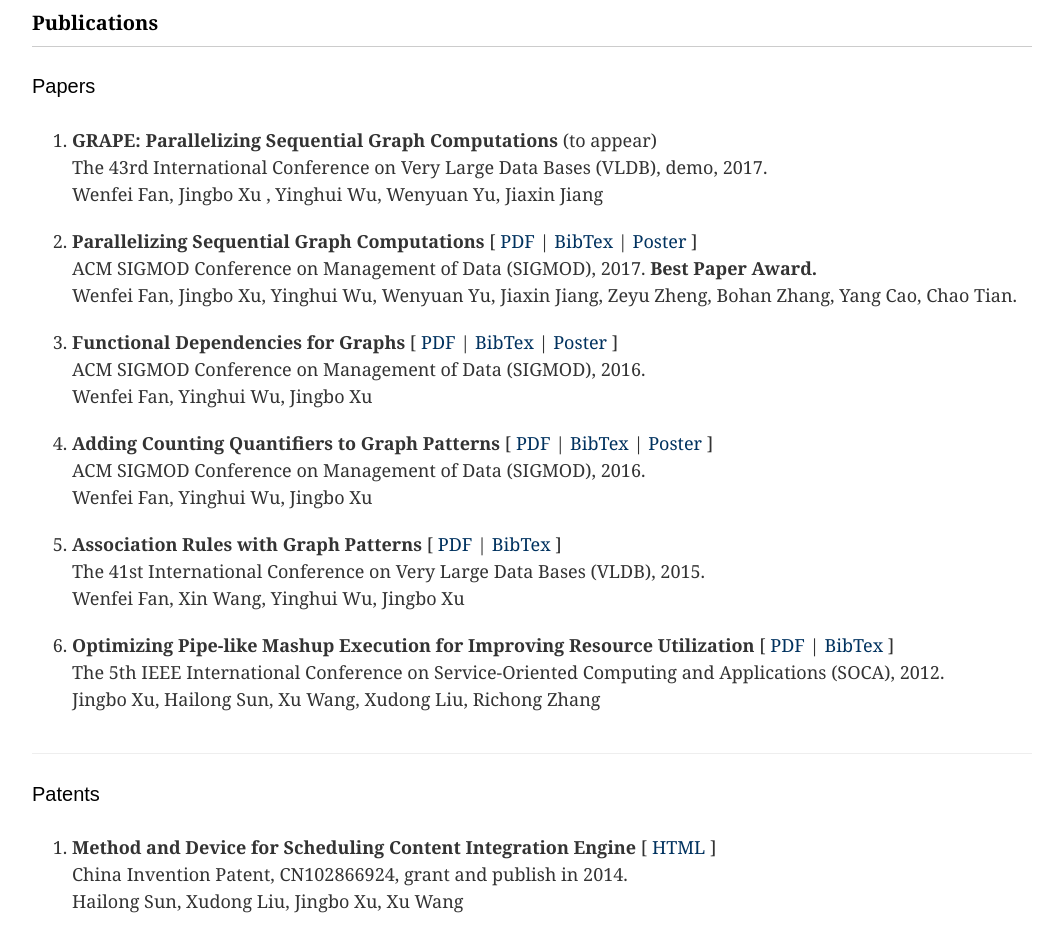
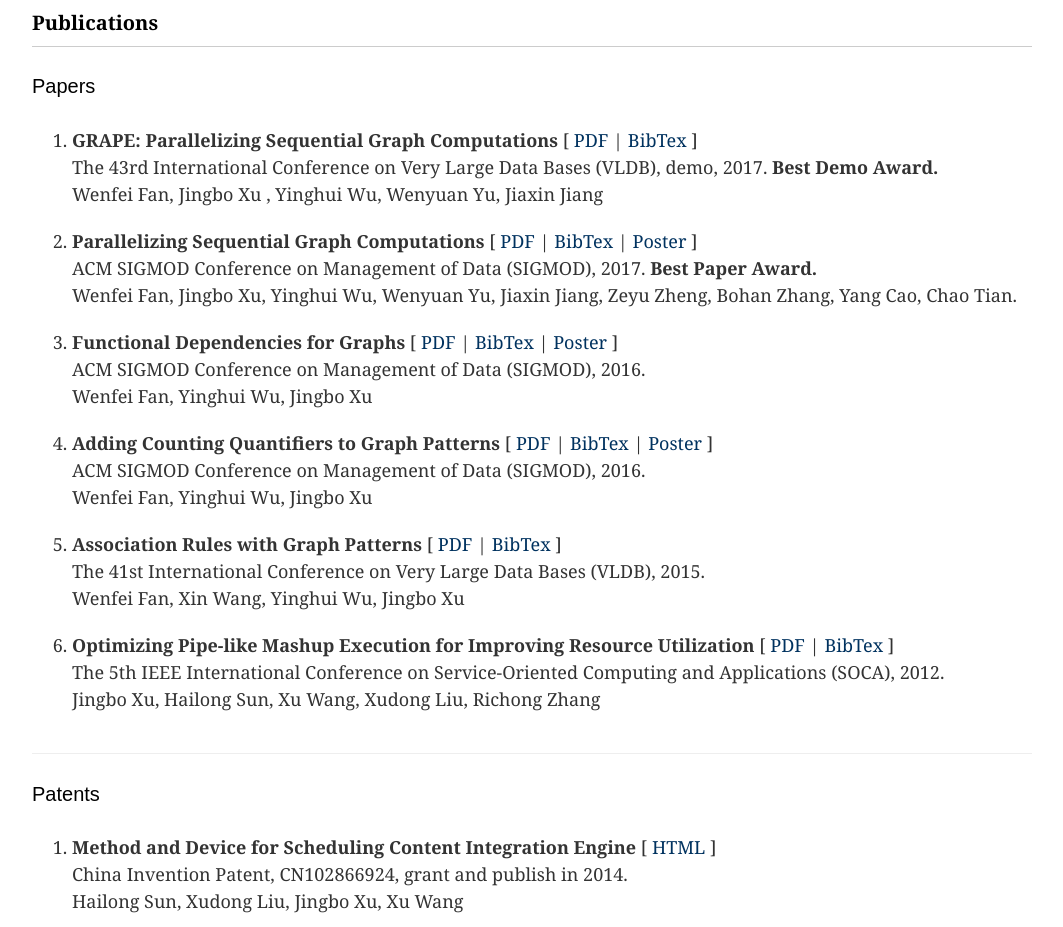
Before and after one commit to yecol/homepage-ed, a plain HTML site: page index.html in a window 1280 px wide. Shown: the part 880-1807 px from the top of the page, without its empty margins (138-1201 px from the left). Drawn offline with Linux system fonts and the light colour scheme.

Commit message:
update demo paper.

```diff
--- a/index.html
+++ b/index.html
@@ -70,8 +70,8 @@
                         <div class="sec-pub">
                             <h4>Papers</h4>
                             <ol>
-                                <li><span class="t">GRAPE: Parallelizing Sequential Graph Computations </span> (to appear)<br/>
-                                    The 43rd International Conference on Very Large Data Bases (VLDB), demo, 2017.<br/>
+                                <li><span class="t">GRAPE: Parallelizing Sequential Graph Computations </span> [ <a href="http://www.vldb.org/pvldb/vol10/p1889-fan.pdf" target="blank">PDF</a> | <a href="publication/fan2017grape.bib"> BibTex</a> ]<br/>
+                                    The 43rd International Conference on Very Large Data Bases (VLDB), demo, 2017. <strong>Best Demo Award.</strong><br/>
                                     Wenfei Fan, Jingbo Xu , Yinghui Wu, Wenyuan Yu, Jiaxin Jiang
                                 </li>
                                 <li><span class="t">Parallelizing Sequential Graph Computations </span> [ <a href="publication/fan2017parallelizing.pdf" target="blank">PDF</a> | <a href="publication/fan2017parallelizing.bib" target="blank">BibTex</a> | <a href="publication/poster-grape.pdf" target="blank">Poster</a> ]<br/>
```
Also changed, not shown: 1 other file.
